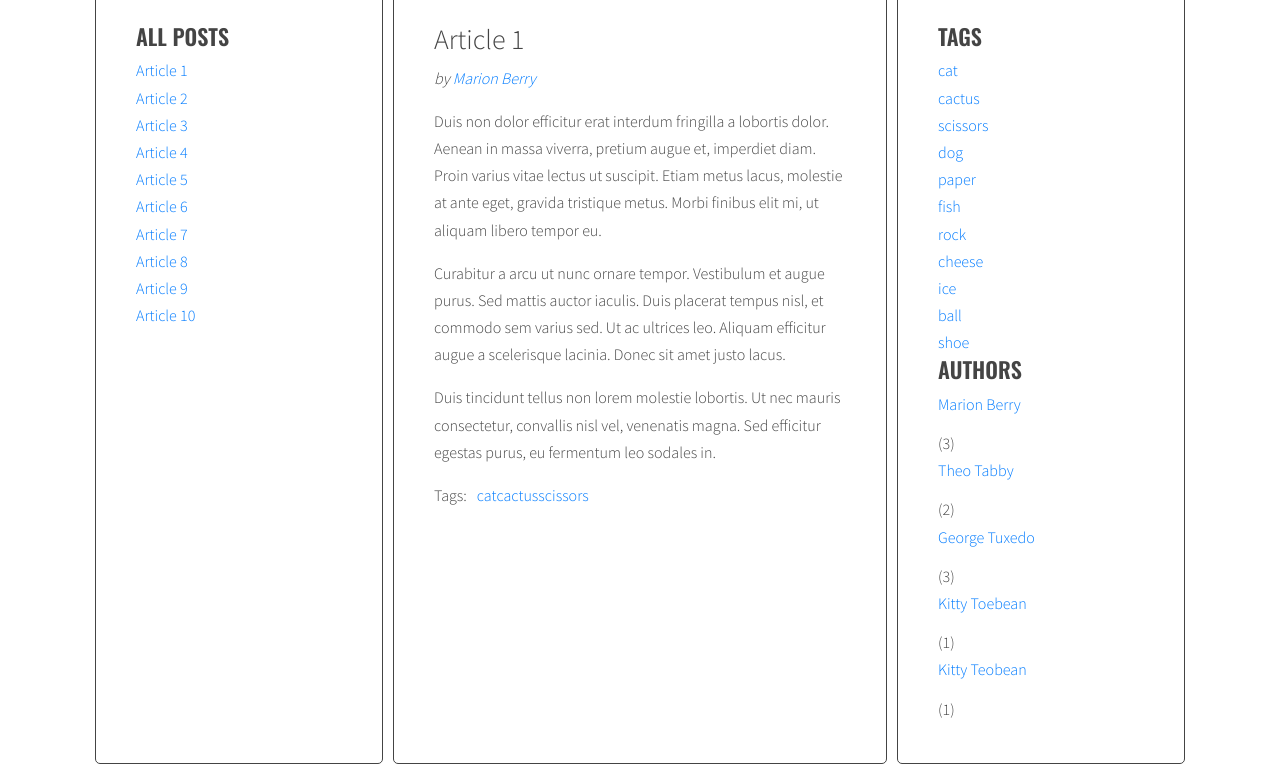
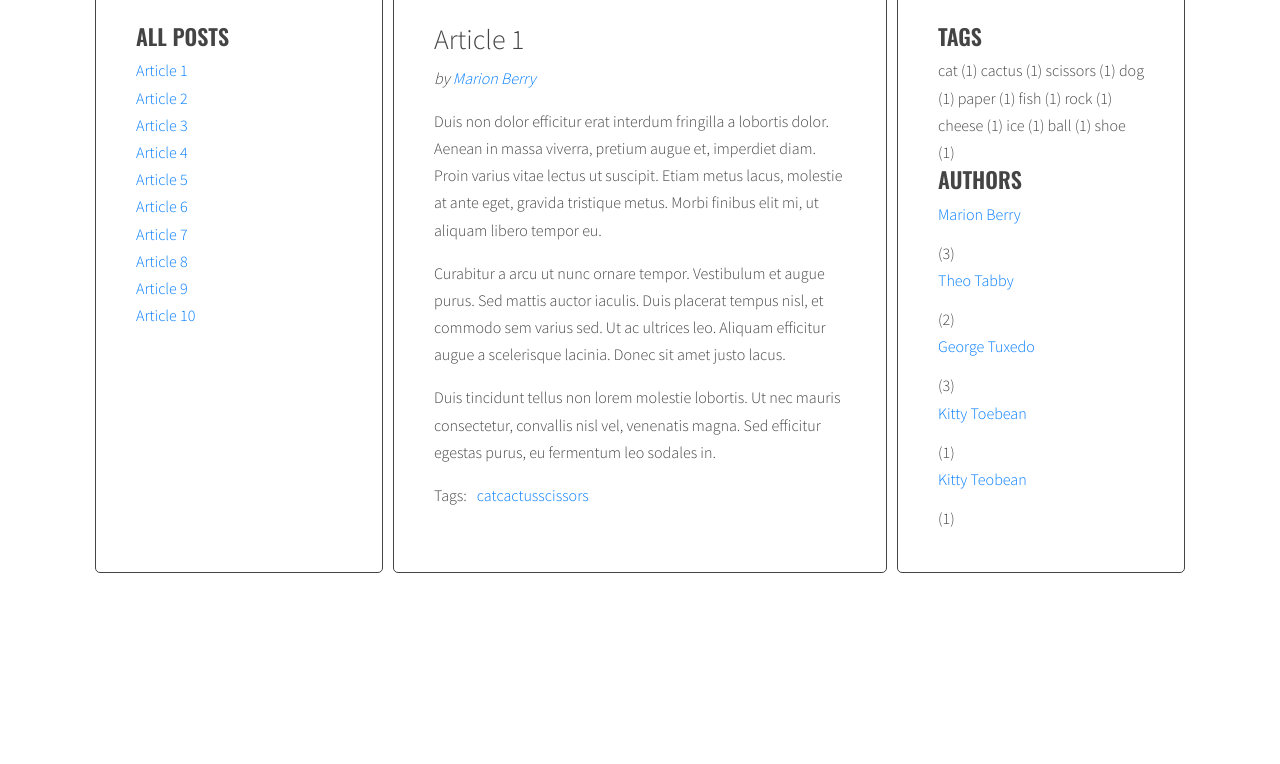
Before and after one commit to roytez/javascript-blog, a website: page index.html in a window 1280 px wide. Shown: the part 130-894 px from the top of the page. After the commit the page ends 800 px from the top, so only its background shows below. Drawn offline with nearby package versions, Linux system fonts and the light colour scheme.

Commit message:
construction object counting tags

```diff
--- a/index.html
+++ b/index.html
@@ -196,11 +196,7 @@
           <aside class="sidebar">
             <h2 class="section-title">Tags</h2>
             <ul class="list tags">
-              <li><a href="#">design</a> <span>(6)</span></li>
-              <li><a href="#">code</a> <span>(5)</span></li>
-              <li><a href="#">tutorials</a> <span>(4)</span></li>
-              <li><a href="#">reviews</a> <span>(4)</span></li>
-              <li><a href="#">news</a> <span>(6)</span></li>
+
             </ul>
             <h2 class="section-title">Authors</h2>
             <ul class="list authors">
--- a/js/script.js
+++ b/js/script.js
@@ -12,9 +12,7 @@ function titleClickHandler(event){
   }
 
   /* add class 'active' to the clicked link */
-  console.log('clickedElement:', clickedElement);
   clickedElement.classList.add('active');
-
 
   /* remove class 'active' from all articles */
   const activeArticles = document.querySelectorAll('.posts article.active');
@@ -25,7 +23,6 @@ function titleClickHandler(event){
 
   /* get 'href' attribute from the clicked link */
   const articleSelector = clickedElement.getAttribute('href');
-  console.log('articleSelector');
 
   /* find the correct article using the selector (value of 'href' attribute) */
   const targetArticle = document.querySelector(articleSelector);
@@ -81,8 +78,8 @@ generateTitleLinks();
 // I część II modułu
 
 function generateTags(){
-  /* [NEW] create a new variable allTags with an empty array */
-  let allTags = [];
+  /* [NEW] create a new variable allTags with an empty object */
+  let allTags = {};
 
   /* find all articles */
   const articles = document.querySelectorAll(optArticleSelector);
@@ -110,9 +107,9 @@ function generateTags(){
       /* add generated code to html variable */
       html = html + linkHTML;
       /* [NEW] check if this link is NOT already in allTags */
-      if(allTags.indexOf(linkHTML) == -1){
-        /* [NEW] add generated code to allTags array */
-        allTags.push(linkHTML);
+      if(!allTags.hasOwnProperty(tag)){
+        /* [NEW] add tag to allTags object */
+        allTags[tag] = 1;
       }
 
     /* END LOOP: for each tag */
@@ -125,7 +122,19 @@ function generateTags(){
   const tagList = document.querySelector('.tags');
 
   /* [NEW] add html from allTags to tagList */
-  tagList.innerHTML = allTags.join(' ');
+  //tagList.innerHTML = allTags.join(' ');
+  console.log(allTags);
+
+  /* [NEW] create variable for all links HTML code */
+  let allTagsHTML = '';
+  /* [NEW] START LOOP: for each tag in allTags: */
+  for(let tag in allTags){
+    /* [NEW] generate code of a link and add it to allTagsHTML */
+    allTagsHTML += tag + ' (' + allTags[tag] + ') ';
+  }
+  /* [NEW] END LOOP: for each tag in allTags: */
+  /* [NEW] add html from allTagsHTML to tagList */
+  tagList.innerHTML = allTagsHTML;
 }
 
 generateTags();
@@ -199,7 +208,9 @@ function generateAuthors(){
 
     /* get author from data-author attribute */
     const author = article.getAttribute('data-author');
+
     const postAuthor = article.querySelector('.post .post-author');
+
     postAuthor.innerHTML = 'by <a href="#author-' + author + '">' + author + '</a>';
     /* generate HTML of the link */
     const linkHTML = '<li><a href="#author-' + author + '">' + author + '</a></li>';
@@ -214,11 +225,9 @@ function generateAuthors(){
   }
   /* insert HTML of all the links into the tags wrapper */
   authorWrapper.innerHTML = html;
-  /* insert HTML of all the links into the tags wrapper */
-  authorWrapper.innerHTML = html;
   /* [NEW] find list of tags in right column */
   const tagList = document.querySelector(optArticleAuthorSelector);
-  console.log(tagList);
+
   /* [NEW] create new variable for all author links HTML code*/
   let allAuthorsHTML = '';
   /*[NEW] start LOOP for each authorTag in allAuthors*/
```
